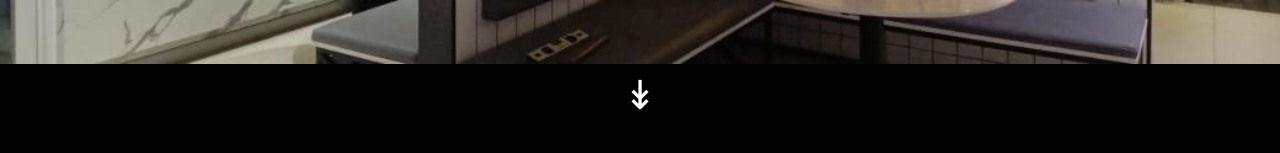
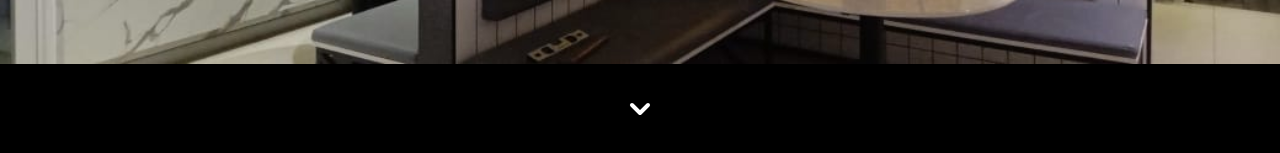
Before and after one commit to lorseee/CanOfJuice, a React (Vite) app: page /project/1 in a window 1280 px wide. Shown: the part 639-792 px from the top of the page. Built offline with nearby package versions, Linux system fonts and the light colour scheme.

Commit message:
Arrow change

```diff
--- a/src/pages/ProjectDetailPage.jsx
+++ b/src/pages/ProjectDetailPage.jsx
@@ -216,7 +216,12 @@ const ProjectDetailPage = () => {
           className="detail-scroll-arrow"
           onClick={scrollToTitle}
         >
-          <span className="detail-scroll-arrow-icon">&#x21A1;</span>
+          <span className="detail-scroll-arrow-icon">
+            <svg width="50" height="32" viewBox="0 0 24 24" fill="none" stroke="white" strokeWidth="3" strokeLinecap="round" strokeLinejoin="round">
+              <polyline points="6 9 12 15 18 9" />
+            </svg>
+          </span>
+
         </button>
       </div>
 
--- a/src/styles/details.css
+++ b/src/styles/details.css
@@ -22,7 +22,7 @@
 
 /* ---------- Static scroll arrow ---------- */
 .detail-scroll-arrow{position:absolute;bottom:36px;left:50%;transform:translateX(-50%);background:none;border:none;cursor:pointer;z-index:20;}
-.detail-scroll-arrow-icon{font-size:2.5rem;color:#fff;transition:transform .3s;}
+.detail-scroll-arrow-icon.svg{font-size:3.5rem;color:#fff;transition:transform .3s;}
 .detail-scroll-arrow:hover .detail-scroll-arrow-icon{transform:translateY(4px) scale(1.1);}
 
 /* ---------- Content wrapper ---------- */
```
